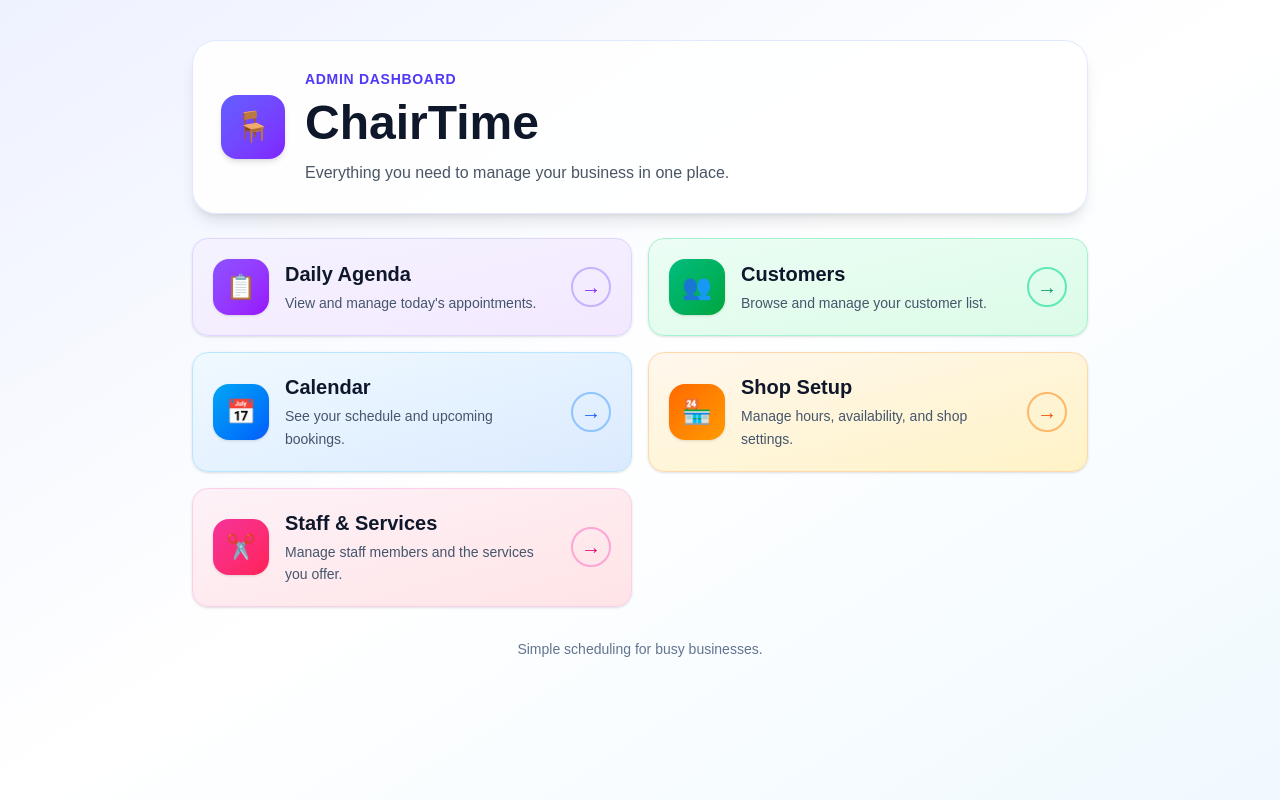
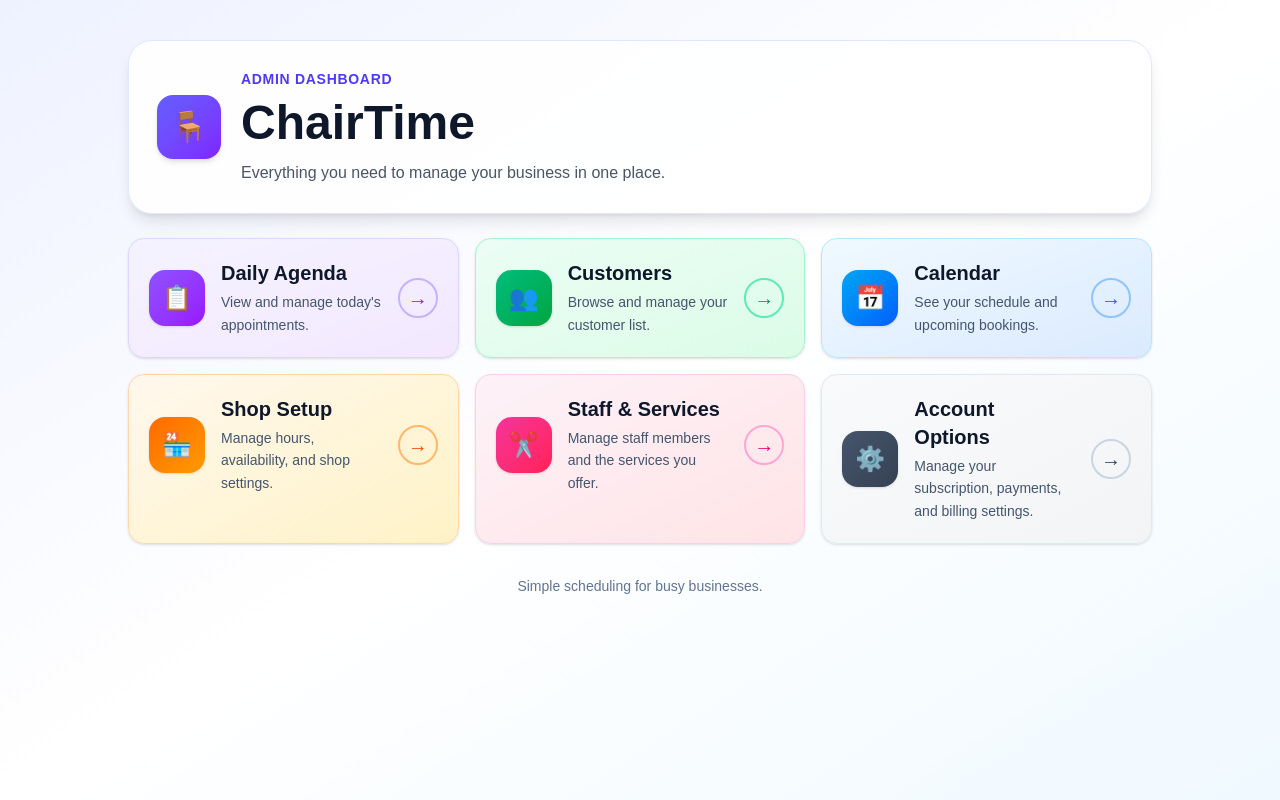
Before and after one commit to jonathandschreiber-commits/chairtime, a Next.js app in the folder frontend/: page /admin in a window 1280 px wide. Built offline with nearby package versions, Linux system fonts and the light colour scheme.

Commit message:
Add Account Options to admin dashboard

```diff
--- a/frontend/app/components/AdminHome.js
+++ b/frontend/app/components/AdminHome.js
@@ -106,11 +106,24 @@ export default async function AdminHome({ shop = "" }) {
       arrowClass:
         "text-pink-600 border-pink-300 hover:bg-pink-100",
     },
+    {
+      name: "Account Options",
+      description:
+        "Manage your subscription, payments, and billing settings.",
+      href: basePath + "/account",
+      icon: "⚙️",
+      cardClass:
+        "bg-gradient-to-br from-slate-50 to-gray-100 border-slate-200",
+      iconClass:
+        "bg-gradient-to-br from-slate-600 to-gray-700",
+      arrowClass:
+        "text-slate-700 border-slate-300 hover:bg-slate-100",
+    },
   ];
 
   return (
     <main className="min-h-screen bg-gradient-to-br from-indigo-50 via-white to-sky-50 px-6 py-10">
-      <div className="max-w-4xl mx-auto">
+      <div className="max-w-5xl mx-auto">
         <div className="bg-white/90 rounded-3xl shadow-lg p-7 border border-indigo-100 mb-6">
           <div className="flex items-center gap-5">
             <div className="w-16 h-16 shrink-0 rounded-2xl bg-gradient-to-br from-indigo-500 to-violet-600 flex items-center justify-center text-3xl shadow-md">
@@ -133,7 +146,7 @@ export default async function AdminHome({ shop = "" }) {
           </div>
         </div>
 
-        <div className="grid gap-4 sm:grid-cols-2">
+        <div className="grid gap-4 sm:grid-cols-2 lg:grid-cols-3">
           {buttons.map((button) => (
             <a
               key={button.href}
```
